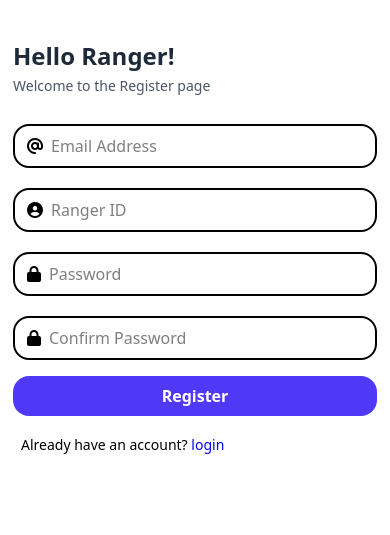
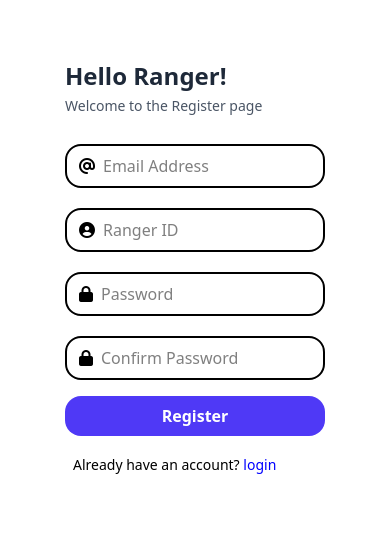
Before and after one commit to Samboja651/AI_WILDLIFE_RANGER, a Flask app: page /register in a window 390 px wide. Shown: the top 535 px of the page. Run offline with Flask 3, Linux system fonts and the light colour scheme; some libraries are stand-ins or nearby versions.

Commit message:
made register page responsive

```diff
--- a/templates/register.html
+++ b/templates/register.html
@@ -13,7 +13,7 @@
 
         </div>
         <div class="flex md:w-1/2 justify-center py-10 items-center bg-white">
-            <form class="bg-white" method="post">
+            <form class="bg-white py-5 w-2/3" method="post">
                 <h1 class="text-gray-800 font-bold text-2xl mb-1">Hello Ranger!</h1>
                 <p class="text-sm font-normal text-gray-600 mb-7">Welcome to the Register page</p>
 
@@ -23,19 +23,19 @@
 
                 <div class="flex items-center border-2 py-2 px-3 rounded-2xl mb-5">
                     <i class="fa-solid fa-at"></i>
-                    <input class="pl-2 w-80 outline-none border-none" type="text" name="email" id="email" placeholder="Email Address" />
+                    <input class="pl-2 w-full outline-none border-none" type="text" name="email" id="email" placeholder="Email Address" />
                 </div>
                 <div class="flex items-center border-2 py-2 px-3 rounded-2xl mb-5">
                     <i class="fa-solid fa-circle-user"></i>
-                    <input class="pl-2 w-80 outline-none border-none" type="text" name="rangerId" placeholder="Ranger ID" />
+                    <input class="pl-2 w-full outline-none border-none" type="text" name="rangerId" placeholder="Ranger ID" />
                 </div>
                 <div class="flex items-center border-2 py-2 px-3 rounded-2xl mb-5">
                     <i class="fa-solid fa-lock"></i>
-                    <input class="pl-2 w-80 outline-none border-none" type="password" name="password" id="password" placeholder="Password" />
+                    <input class="pl-2 w-full outline-none border-none" type="password" name="password" id="password" placeholder="Password" />
                 </div>
                 <div class="flex items-center border-2 py-2 px-3 rounded-2xl">
                     <i class="fa-solid fa-lock"></i>
-                    <input class="pl-2 w-80 outline-none border-none" type="password" name="confirmPassword" id="confirmPassword" placeholder="Confirm Password" />
+                    <input class="pl-2 w-full outline-none border-none" type="password" name="confirmPassword" id="confirmPassword" placeholder="Confirm Password" />
                 </div>
                 <button type="submit" class="block w-full bg-indigo-600 mt-4 py-2 rounded-2xl text-white font-semibold mb-4">Register</button>
                 <span class="text-sm ml-2 cursor-pointer">Already have an account?  <a href="{{ url_for('login') }}" style="color: blue;">login</a></span>
```
